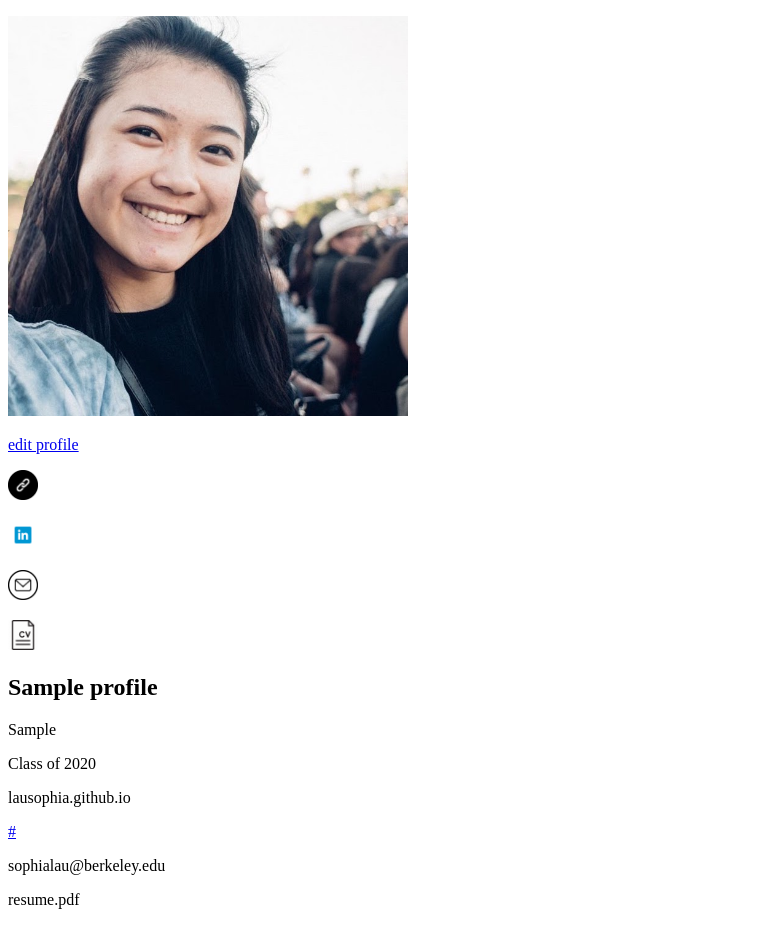
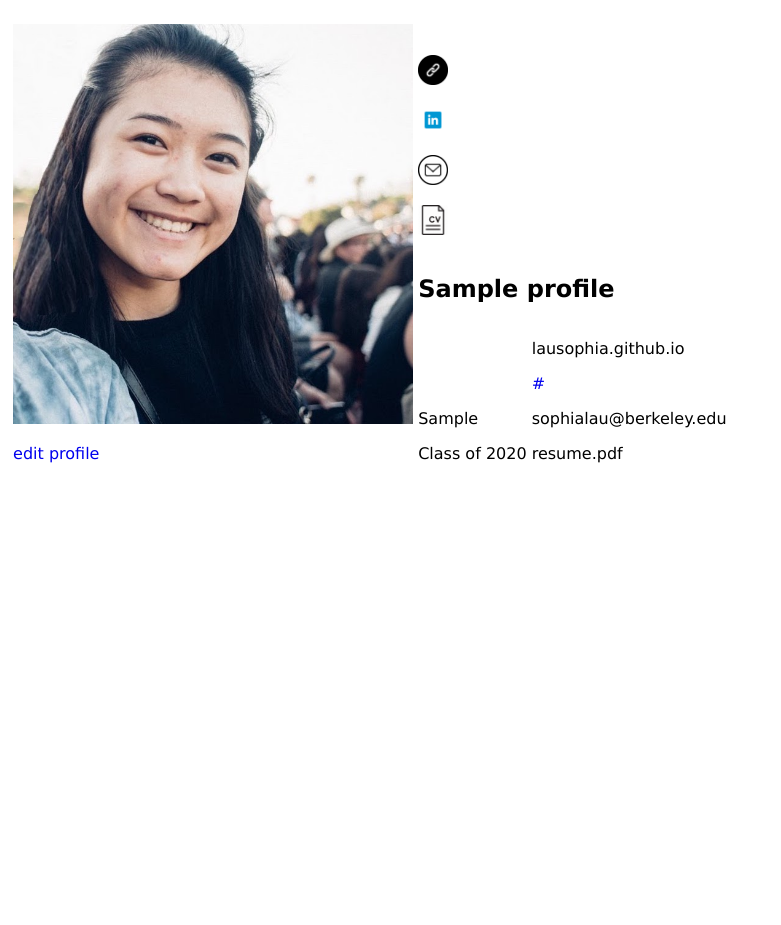
Before and after one commit to codebase-berkeley/code-door, a Django app: page /codedoor/viewprofile/1 in a window 1280 px wide. Shown: the whole page, without its empty margins (0-781 px from the left). After the commit the page ends 463 px from the top, so only its background shows below. Run offline with Django 3.2, Linux system fonts and the light colour scheme; tables that the repository leaves empty hold one stand-in row (values such as "Sample post"); parts of the project's set-up code (start-up, migrations or seed data) failed here and were passed over.

Commit message:
copied css to static, made hotfix on viewprofile.html to link view.css, can mirror for other css

```diff
--- /dev/null
+++ b/codedoor/static/css/view.css
@@ -0,0 +1,12 @@
+body {
+    display: inline-block;
+    font-family: verdana;
+}
+
+div{
+    display: inline-block;
+}
+
+.link {
+    text-decoration: none;
+}
--- a/codedoor/templates/codedoor/viewprofile.html
+++ b/codedoor/templates/codedoor/viewprofile.html
@@ -1,9 +1,10 @@
 {% extends 'codedoor/base.html' %}
+{% load static %}
 {% block content %}
 <html>
 <head>
     <link href="https://fonts.googleapis.com/css?family=Roboto" rel="stylesheet">
-    <link rel="stylesheet" type="text/css" href="view.css">
+    <link rel="stylesheet" type="text/css" href={% static "css/view.css" %}>
 </head>
 <body>
     <div class="left">
```
Also changed, not shown: codedoor/static/css/create.css (added).
